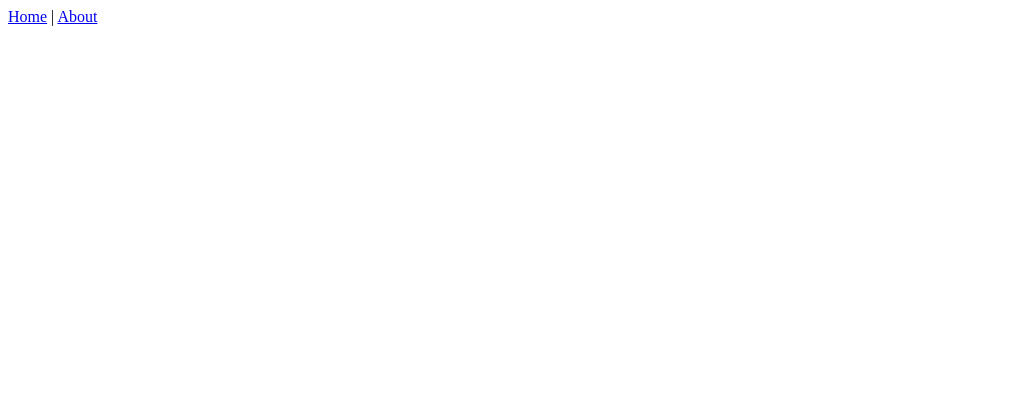
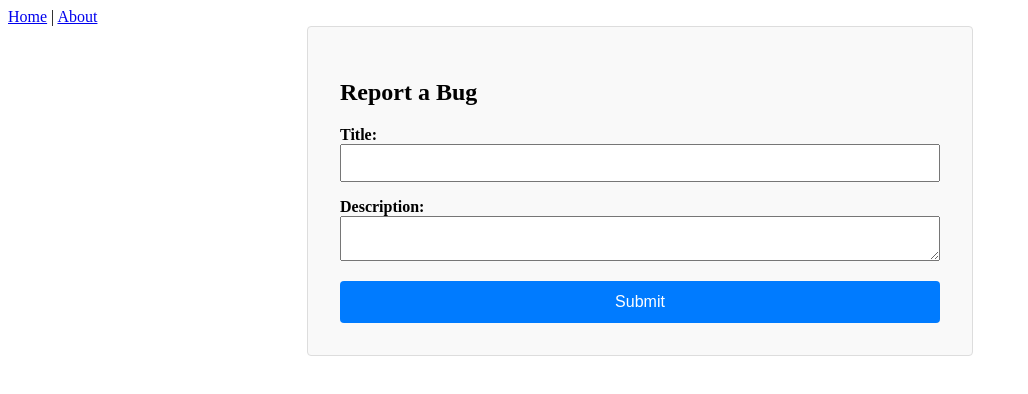
Before and after one commit to danlagos/BugTrackPro, a Vue app: page / in a window 1280 px wide. Shown: the top 394 px of the page, without its empty margins (0-1028 px from the left). Built offline with nearby package versions, Linux system fonts and the light colour scheme.

Commit message:
wrote bugform component.

```diff
--- a/src/components/BugForm.vue
+++ b/src/components/BugForm.vue
@@ -8,11 +8,65 @@
 </script>
 
 <template>
-  <div class="greetings">
-
+  <div class="bug-form">
+    <h2>Report a Bug</h2>
+    <form @submit.prevent="submitBug">
+      <div>
+        <label for="title">Title:</label>
+        <input type="text" v-model="title" id="title" required />
+      </div>
+      <div>
+        <label for="description">Description:</label>
+        <textarea v-model="description" id="description" required></textarea>
+      </div>
+      <button type="submit">Submit</button>
+    </form>
   </div>
 </template>
 
 <style scoped>
+/* Add your styles here */
+.bug-form {
+  max-width: 600px;
+  margin: 0 auto;
+  padding: 2em;
+  border: 1px solid #ddd;
+  border-radius: 4px;
+  background-color: #f9f9f9;
+}
 
+.bug-form form {
+  display: flex;
+  flex-direction: column;
+}
+
+.bug-form form div {
+  margin-bottom: 1em;
+}
+
+.bug-form label {
+  margin-bottom: 0.5em;
+  font-weight: bold;
+}
+
+.bug-form input, .bug-form textarea {
+  padding: 0.5em;
+  font-size: 1em;
+  width: 100%;
+  box-sizing: border-box;
+}
+
+.bug-form button {
+  padding: 0.75em;
+  font-size: 1em;
+  color: #fff;
+  background-color: #007BFF;
+  border: none;
+  border-radius: 4px;
+  cursor: pointer;
+}
+
+.bug-form button:hover {
+  background-color: #0056b3;
+}
 </style>
--- a/src/views/HomeView.vue
+++ b/src/views/HomeView.vue
@@ -1,7 +1,10 @@
 <script setup>
+import BugForm from '../components/BugForm.vue'
 
 </script>
 
 <template>
-  <div class="home"></div>
+  <div class="home">
+    <BugForm></BugForm>
+  </div>
 </template>
```
